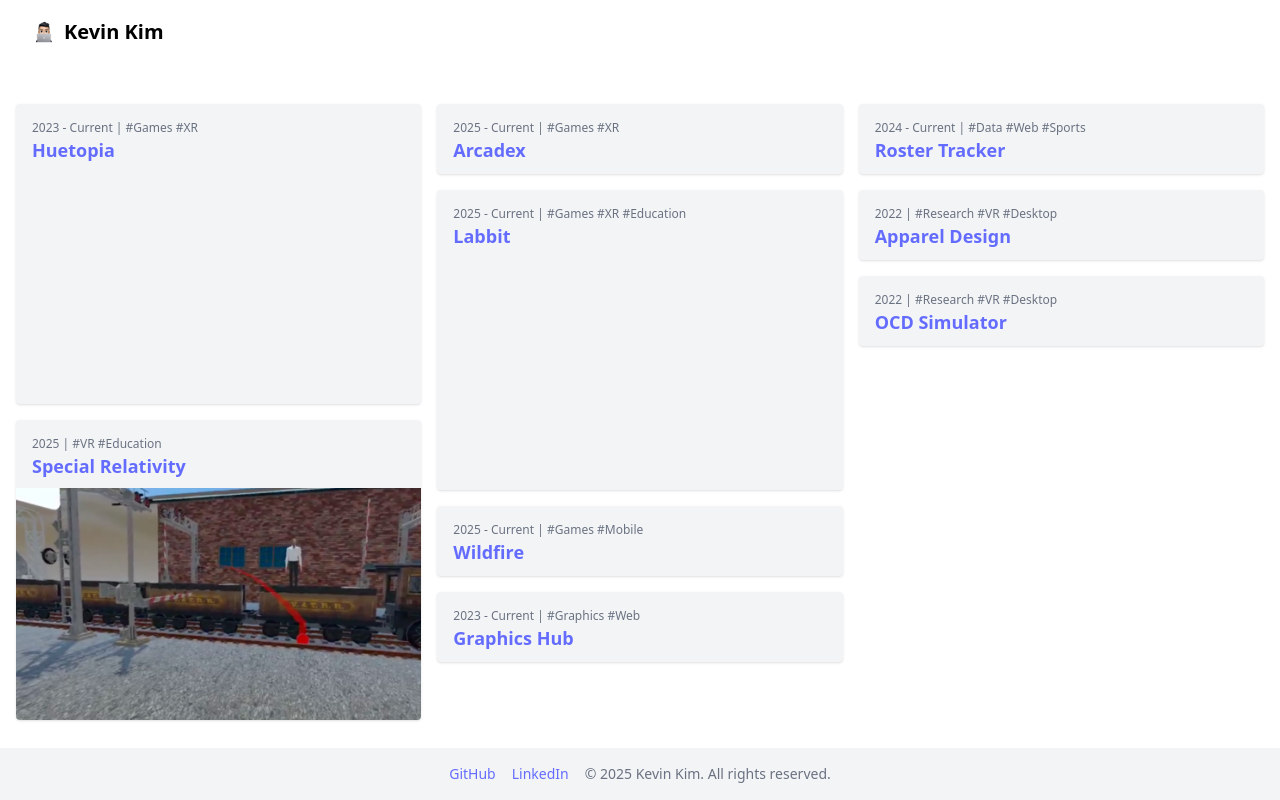
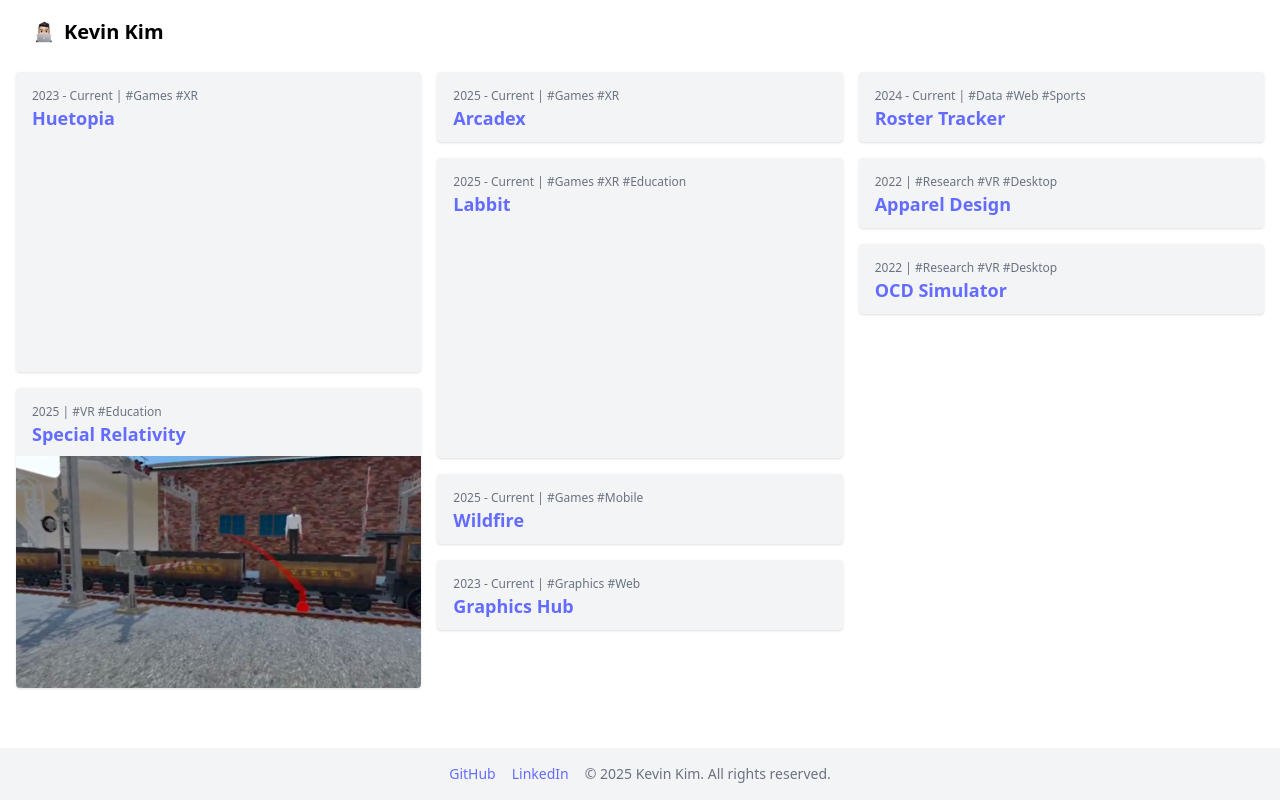
Before and after one commit to kevnkm/kevnkm.github.io, a React (Vite) app in the folder main/: page /#/ in a window 1280 px wide. Built offline with nearby package versions, Linux system fonts and the light colour scheme.

Commit message:
Update Home.tsx

```diff
--- a/main/src/pages/Home.tsx
+++ b/main/src/pages/Home.tsx
@@ -145,7 +145,7 @@ const Home: React.FC = () => {
                 </div>
             </nav>
 
-            <main className="flex flex-1 justify-center items-start mt-8">
+            <main className="flex flex-1 justify-center items-start">
                 <MasonryGrid items={projectItems} />
             </main>
 
```
